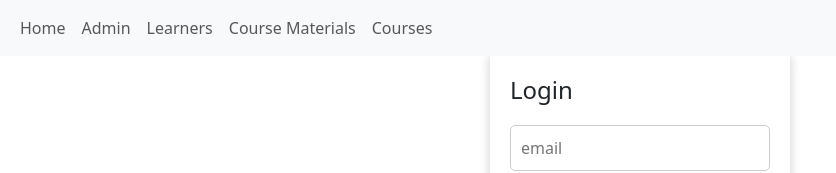
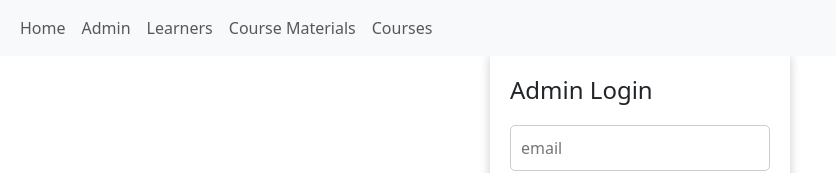
Before and after one commit to mkoner/eduTech, a React (Create React App) app in the folder edutech-f-e/: page /admins/login in a window 1280 px wide. Shown: the top 173 px of the page, without its empty margins (0-836 px from the left). Built offline with nearby package versions, Linux system fonts and the light colour scheme.

Commit message:
Learner login

```diff
--- a/edutech-f-e/src/pages/adminLogin/AdminLogin.jsx
+++ b/edutech-f-e/src/pages/adminLogin/AdminLogin.jsx
@@ -1,4 +1,3 @@
-// Login.js
 import React, { useState } from "react";
 import { useNavigate } from 'react-router-dom'
 import './AdminLogin.css';
@@ -24,7 +23,7 @@ const AdminLogin = () => {
 
   return (
     <div className="login-form">
-      <h1>Login</h1>
+      <h1>Admin Login</h1>
       <input
         type="text"
         placeholder="email"
```
